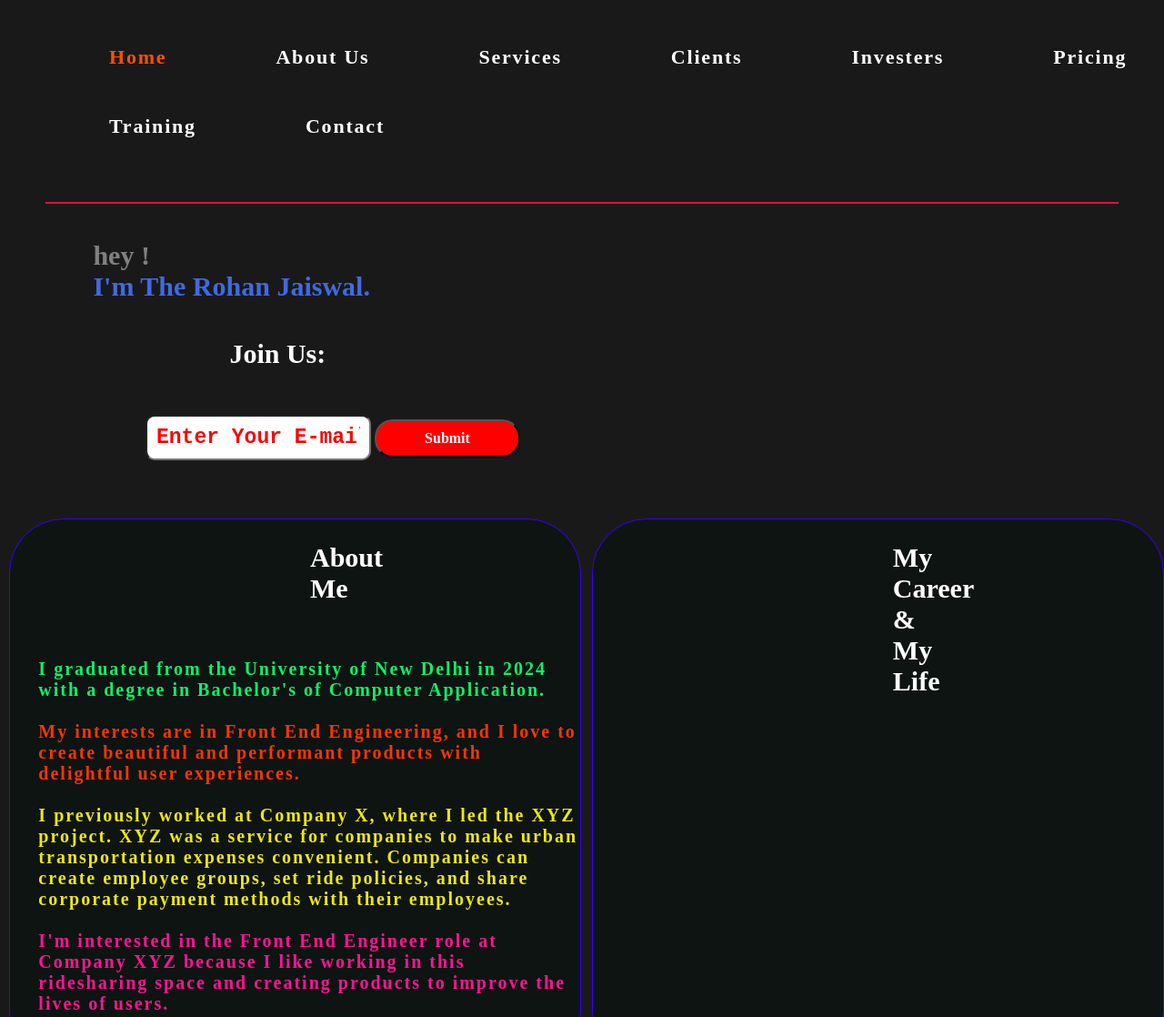
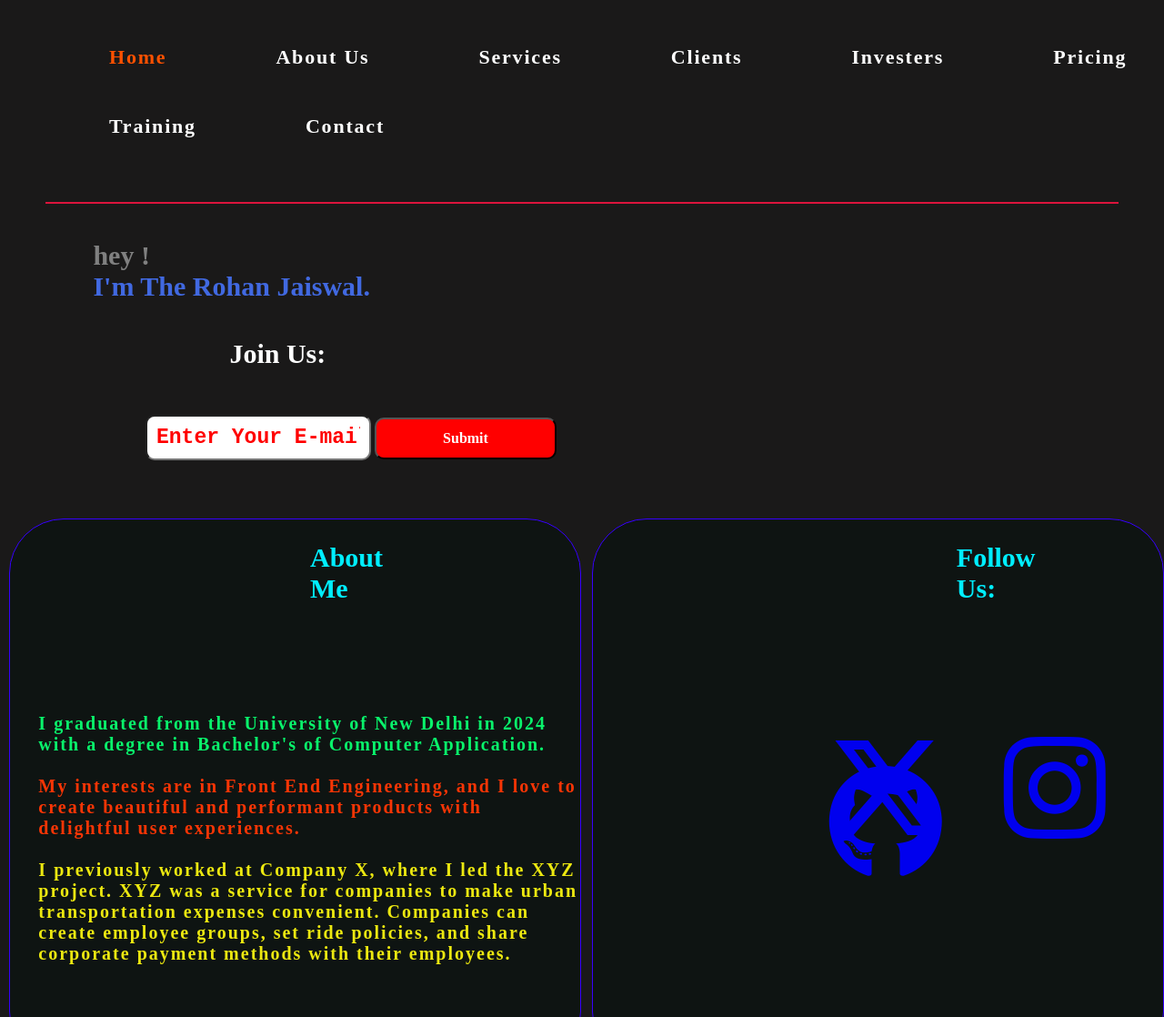
Before and after one commit to 1NonlyRohan/Creating-Modern-Website, a plain HTML site: page index.html in a window 1280 px wide. Shown: the top 1118 px of the page at 91% size. Drawn offline with Linux system fonts and the light colour scheme.

Commit message:
fourth Commit

```diff
--- a/index.html
+++ b/index.html
@@ -77,15 +77,21 @@
                     corporate payment methods with their employees. <br><br>
                 </span>
 
-                I'm interested in the Front End Engineer role at Company XYZ because I like working in this ridesharing
-                space and creating products to improve the lives of users.
             </p>
 
         </div>
         <div class="box2">
             <h1>
-                My Career & My Life
+               Follow Us:
             </h1>
+
+            <div class="social-links">
+
+                <a href="https://twitter.com/Rohan65694"><i class="fa-brands fa-x-twitter fa-xl" title="X" alt="X"></i></a>
+                <a href="https://www.instagram.com/1nonly._.wd"><i class="fa-brands fa-instagram fa-xl" title="instagram" alt="instagram"></i></a>
+                <a href="https://github.com/Rohanjaiswal4696"><i class="fa-brands fa-github fa-xl" title="github" alt="github"></i></a>
+
+            </div>
 
         </div>
     </section>
--- a/style.css
+++ b/style.css
@@ -15,7 +15,7 @@ body {
     margin-right: 50px;
 }
 
-.line2{
+.line2 {
     border-bottom: 5px solid grey;
     margin-left: 50px;
     margin-right: 50px;
@@ -74,6 +74,7 @@ body {
 .box1 p {
     color: deeppink;
     font-size: 20px;
+    margin-top: 60px;
     padding-left: 5%;
     font-weight: bold;
     letter-spacing: 2px;
@@ -111,7 +112,6 @@ body {
     background-color: rgb(14, 20, 18);
     width: 49%;
     float: left;
-    cursor: pointer;
     border: 1px solid rgb(55, 0, 255);
     margin-left: 10px;
     margin-top: 5%;
@@ -122,7 +122,6 @@ body {
 .box2 {
     background-color: rgb(14, 20, 18);
     width: 49%;
-    cursor: pointer;
     border: 1px solid rgb(55, 0, 255);
     float: right;
     margin-top: 5%;
@@ -133,25 +132,15 @@ body {
 .box1 h1 {
     font-family: cinzel;
     padding: 25px 225px 60px 330px;
-    color: white;
-    cursor: pointer;
+    color: #0ef;
     font-size: 30px;
 }
 
 .box2 h1 {
     font-family: cinzel;
-    cursor: pointer;
-    color: white;
-    padding: 25px 225px 60px 330px;
+    color: #0ef;
+    padding: 25px 225px 60px 400px;
     font-size: 30px;
-}
-
-.box1 h1:hover {
-    color: #0ef;
-}
-
-.box2 h1:hover {
-    color: #0ef;
 }
 
 ::-webkit-scrollbar {
@@ -173,21 +162,21 @@ body {
 }
 
 
-.join-us h1{
-        color: white;
-        margin-left: 150px;
+.join-us h1 {
+    color: white;
+    margin-left: 150px;
 }
 
-.form-control{
+.form-control {
     margin-top: 50px;
     margin-left: 160px;
 }
 
-::placeholder{
+::placeholder {
     color: red;
 }
 
-form #text{
+form #text {
     color: black;
     padding: 10px;
     width: 20%;
@@ -198,21 +187,35 @@ form #text{
     font-weight: 600;
 }
 
-.button{
-        padding: 10px;
-        width: 160px;
-        border-radius: 20px;
-        background-color: red;
+.button {
+    padding: 12px;
+    width: 200px;
+    border-radius: 10px;
+    background-color: red;
 }
 
-.button a{
+.button a {
     text-decoration: none;
     color: white;
     font-weight: 600;
     font-family: cinzel;
 }
 
-.button a:hover{
+.button a:hover {
     color: black;
     transform: 0.5s;
 }
+
+.social-links{
+    margin-top: 140px;
+    margin-left: 200px;
+}
+
+.social-links .fa-xl{
+    font-size: 8em;
+    margin-left: 60px;
+}
+
+.social-links .fa-xl:hover{
+    color: white;
+}
```
Lines whose indentation alone changed are shown as unchanged.
